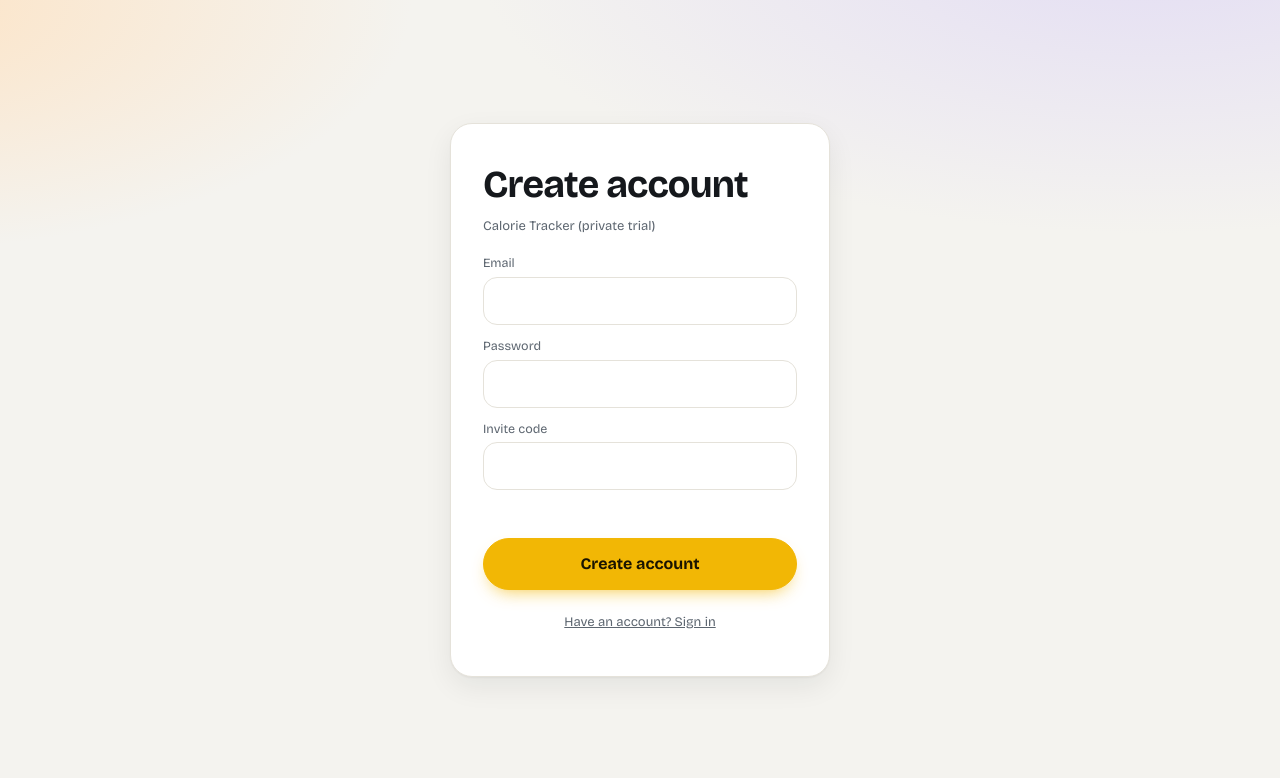
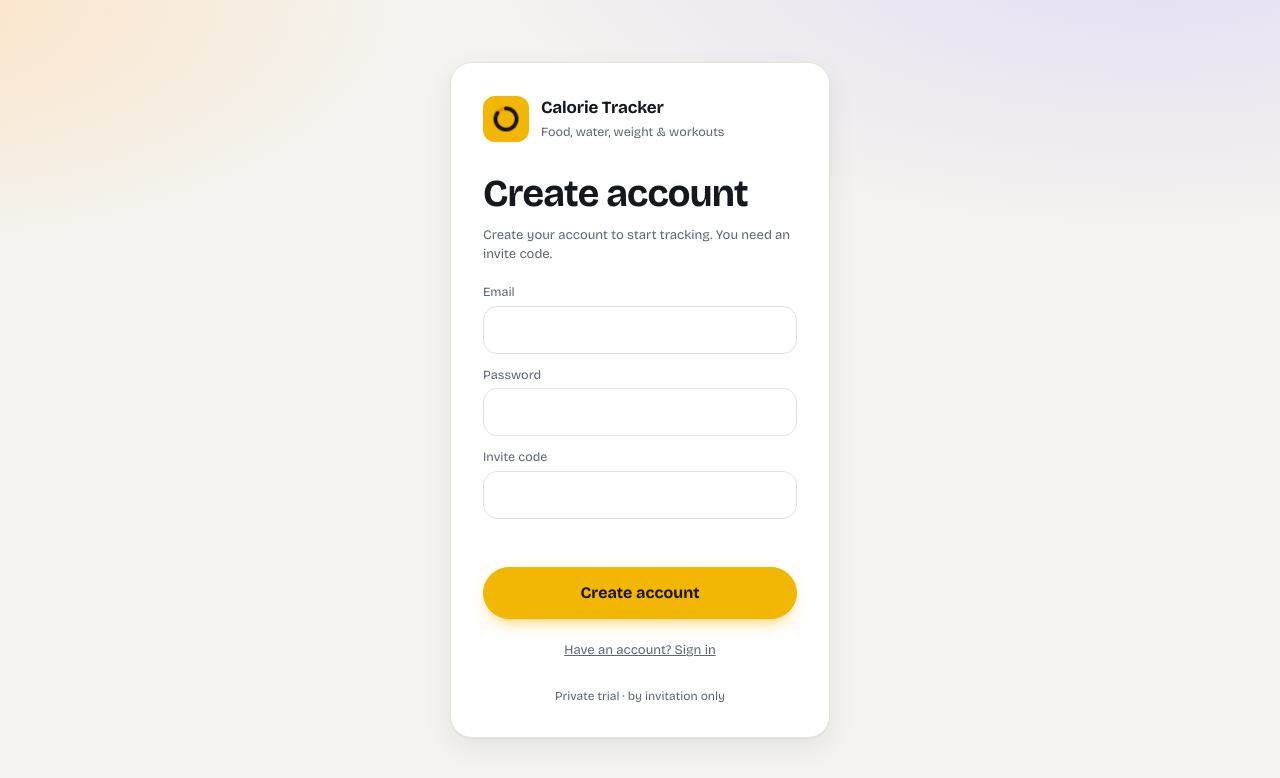
Before and after one commit to AnshGoel-hub/Calorie-Tracker, a plain HTML site: page login.html in a window 1280 px wide. Both pictures are taken after a click on the button "New here? Create an account". Drawn offline with nearby package versions, Linux system fonts and the light colour scheme.

Commit message:
updated the login page UI

```diff
--- a/login.html
+++ b/login.html
@@ -26,20 +26,26 @@ button{cursor:pointer}button.pri{background:var(--ac);border-color:var(--ac);col
 button.lk{border:0;background:transparent;color:var(--mu);margin-top:10px;font-size:13px;text-decoration:underline}
 #err{color:var(--bad);font-size:13px;min-height:20px;margin-top:10px}#inv{display:none}
 input,button{font-size:16px}button{min-height:44px}
+
+.br{display:flex;align-items:center;gap:12px;margin-bottom:22px}.br img{border-radius:12px}.br b{display:block;font-size:17px;letter-spacing:-.01em}.br span{font-size:12.5px;color:var(--mu)}
+.ft{text-align:center;color:var(--mu);font-size:12px;margin-top:14px}
+input:-webkit-autofill{-webkit-box-shadow:0 0 0 100px var(--card) inset;-webkit-text-fill-color:var(--tx)}
 </style>
 <link rel="stylesheet" href="/ui.css"></head>
 <body><form class="c" id="f">
- <h1 id="ti">Sign in</h1><p class="sub">Calorie Tracker (private trial)</p>
+ <div class="br"><img src="/icon-192.png" alt="" width="46" height="46"><div><b>Calorie Tracker</b><span>Food, water, weight &amp; workouts</span></div></div>
+ <h1 id="ti">Sign in</h1><p class="sub" id="sb">Welcome back. Sign in to see your log.</p>
  <label for="em">Email</label><input id="em" type="email" autocomplete="email" required>
  <label for="pw">Password</label><input id="pw" type="password" autocomplete="current-password" minlength="8" required>
  <div id="inv"><label for="ic">Invite code</label><input id="ic" autocomplete="off"></div>
  <div id="err" role="alert"></div>
  <button class="pri" id="go" type="submit">Sign in</button>
  <button class="lk" id="sw" type="button">New here? Create an account</button>
+ <div class="ft">Private trial · by invitation only</div>
 </form>
 <script>
 const $=id=>document.getElementById(id);let up=false;
-function paint(){$("ti").textContent=up?"Create account":"Sign in";$("go").textContent=up?"Create account":"Sign in";
+function paint(){$("sb").textContent=up?"Create your account to start tracking. You need an invite code.":"Welcome back. Sign in to see your log.";$("ti").textContent=up?"Create account":"Sign in";$("go").textContent=up?"Create account":"Sign in";
  $("sw").textContent=up?"Have an account? Sign in":"New here? Create an account";$("inv").style.display=up?"block":"none";
  $("pw").autocomplete=up?"new-password":"current-password";$("err").textContent=""}
 $("sw").onclick=()=>{up=!up;paint()};
```
